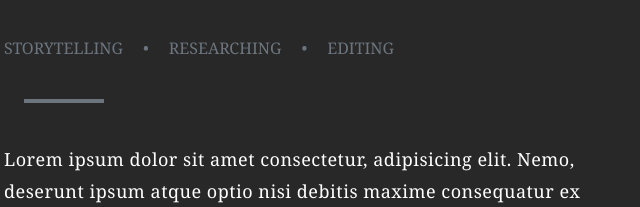
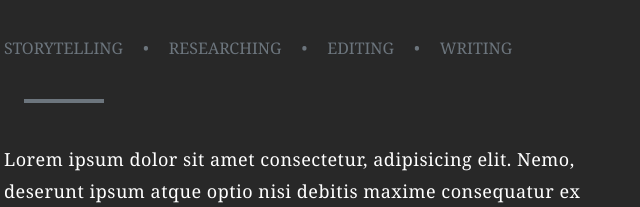
Before and after one commit to olinkirkland/ian-website-static, a plain HTML site: page index.html in a window 1280 px wide. Shown: the part 818-1025 px from the top of the page, 316-956 px from the left. Drawn offline with Linux system fonts and the light colour scheme.

Commit message:
Added writing to skill list

```diff
--- a/index.html
+++ b/index.html
@@ -35,6 +35,7 @@
             <li>Storytelling</li>
             <li>Researching</li>
             <li>Editing</li>
+            <li>Writing</li>
           </ul>
           <hr />
           <p>
```
